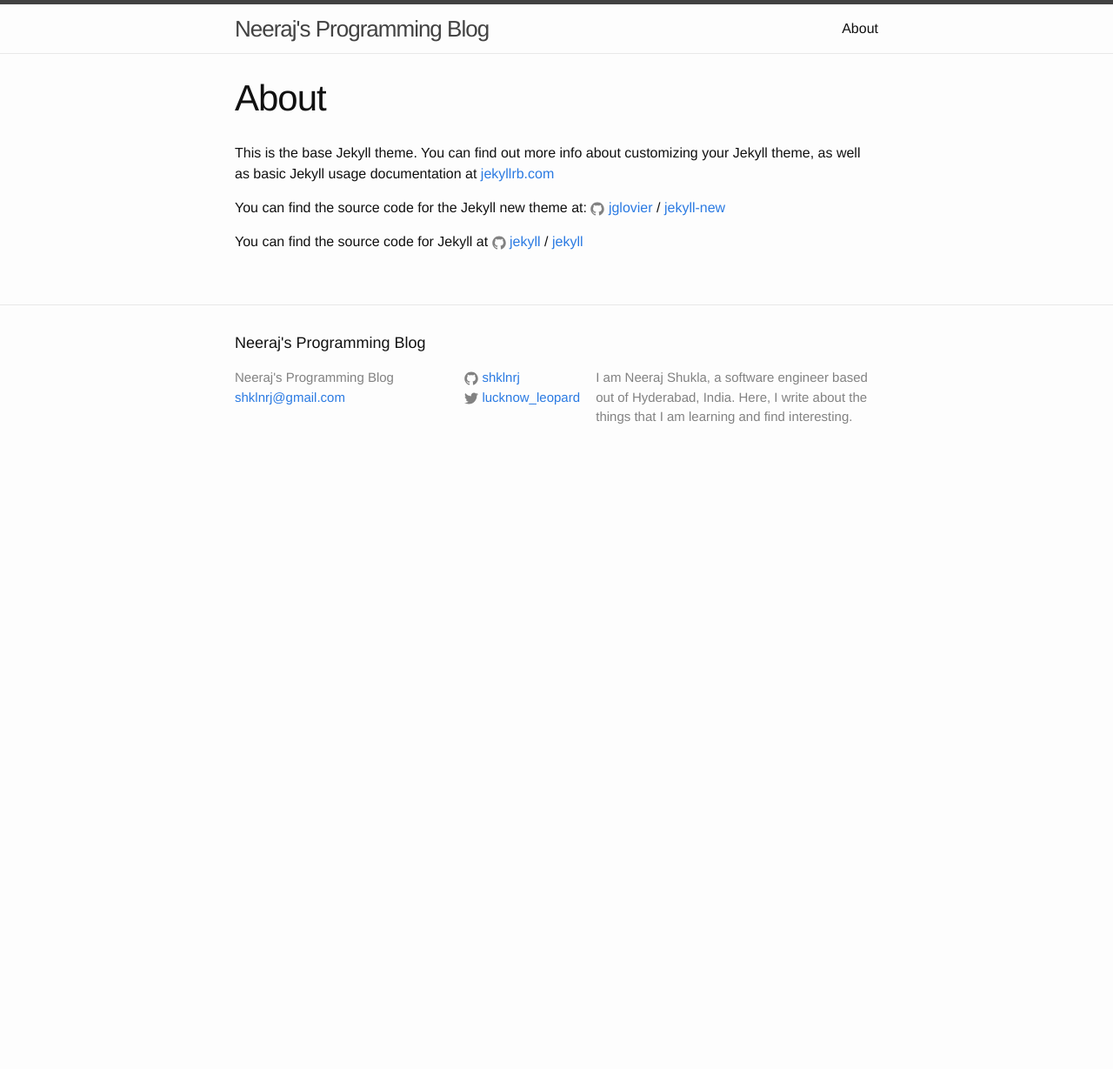
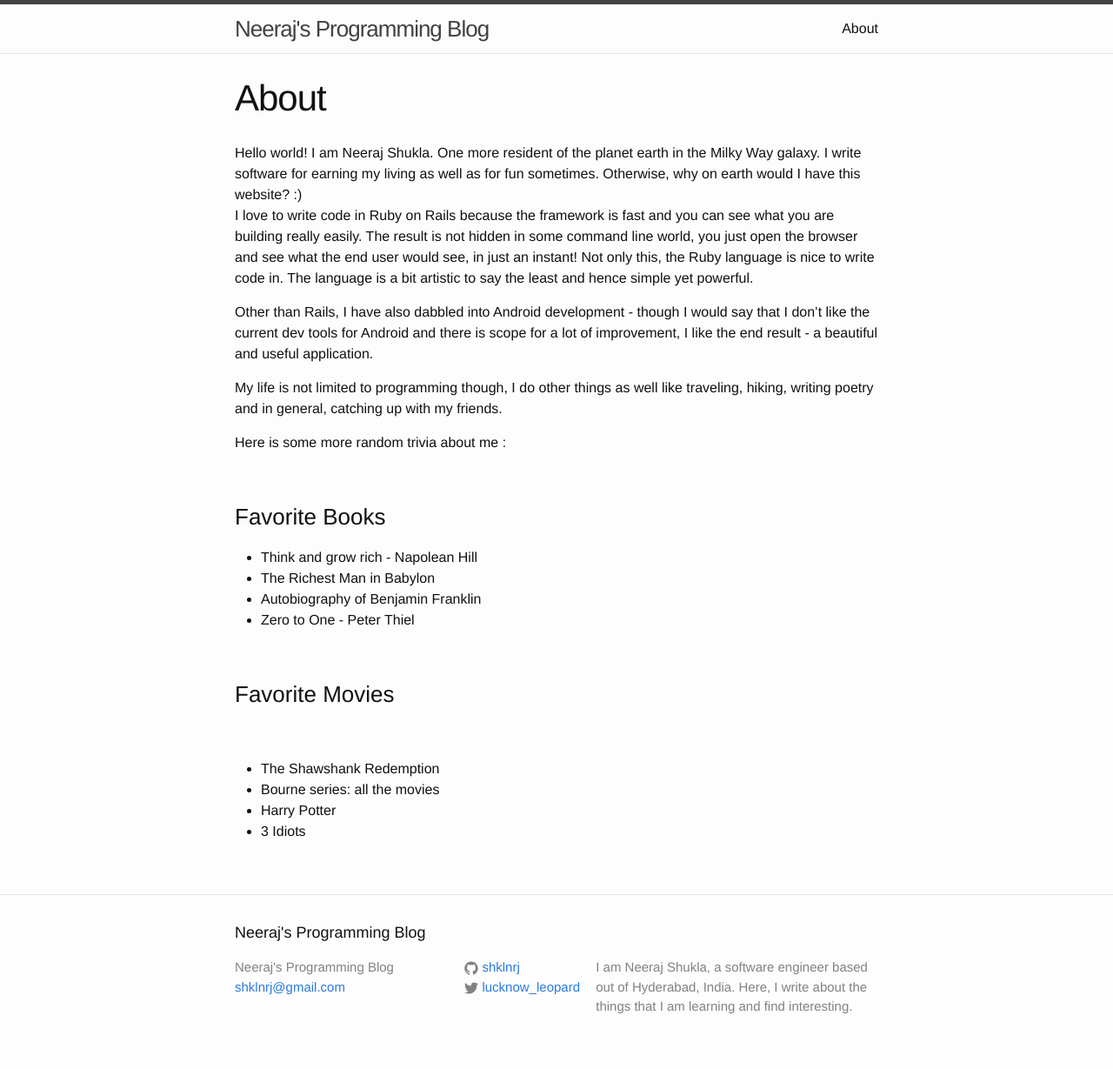
Before and after one commit to shklnrj/shklnrj.github.io, a Jekyll site: the page built from about.md, in a window 1280 px wide. Shown: the whole page at 87% size. Built offline with Jekyll 4.4.1, drawn with Linux system fonts in a browser that asks for light colours; before the commit the page ends 900 px from its top, so only the background shows below that.

Commit message:
Just more details to my about page.

```diff
--- a/about.md
+++ b/about.md
@@ -3,13 +3,32 @@ layout: page
 title: About
 permalink: /about/
 ---
+Hello world!
+I am Neeraj Shukla. One more resident of the planet earth in the Milky Way galaxy. I write software for earning my living as well as for fun sometimes. Otherwise, why on earth would I have this website? :) <br>
+I love to write code in Ruby on Rails because the framework is fast and you can see what you are building really easily. The result is not hidden in some command line world, you just open the browser and see what the end user would see, in just an instant! Not only this, the Ruby language is nice to write code in. The language is a bit artistic to say the least and hence simple yet powerful.
+<br>
 
-This is the base Jekyll theme. You can find out more info about customizing your Jekyll theme, as well as basic Jekyll usage documentation at [jekyllrb.com](http://jekyllrb.com/)
+Other than Rails, I have also dabbled into Android development - though I would say that I don't like the current dev tools for Android and there is scope for a lot of improvement, I like the end result - a beautiful and useful application.
 
-You can find the source code for the Jekyll new theme at:
-{% include icon-github.html username="jglovier" %} /
-[jekyll-new](https://github.com/jglovier/jekyll-new)
+My life is not limited to programming though, I do other things as well like traveling, hiking, writing poetry and in general, catching up with my friends.
 
-You can find the source code for Jekyll at
-{% include icon-github.html username="jekyll" %} /
-[jekyll](https://github.com/jekyll/jekyll)
+Here is some more random trivia about me : <br>
+
+<br>
+<h3> Favorite Books </h3>
+<ul>
+<li> Think and grow rich - Napolean Hill </li>
+<li> The Richest Man in Babylon </li>
+<li> Autobiography of Benjamin Franklin </li>
+<li> Zero to One - Peter Thiel </li>
+</ul>
+
+<br>
+
+<h3> Favorite Movies </h3> <br>
+<ul>
+<li>The Shawshank Redemption </li>
+<li>Bourne series: all the movies </li>
+<li>Harry Potter </li>
+<li>3 Idiots </li>
+</ul>
```
